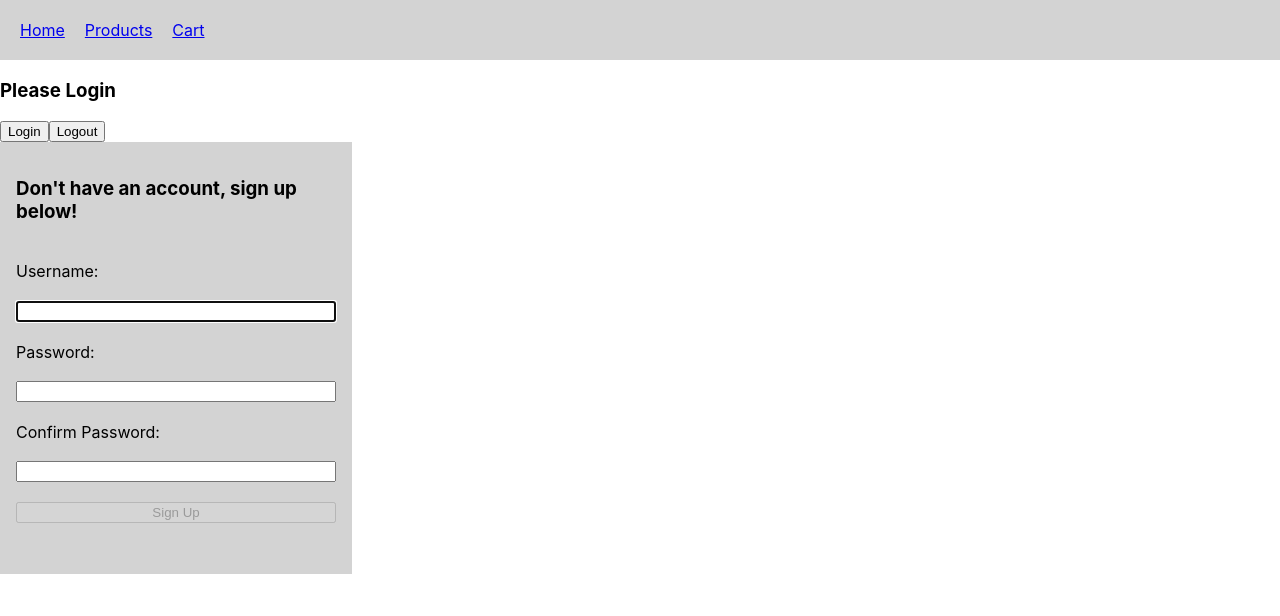
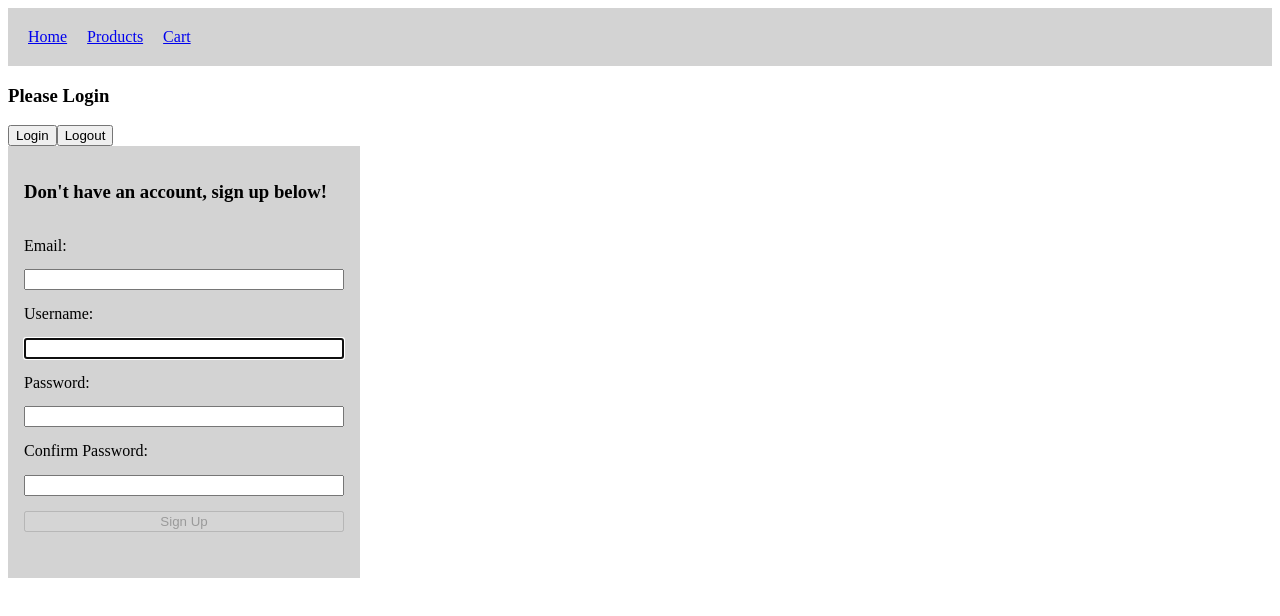
Before and after one commit to carlosbanales/fauxwebstore, a React (Create React App) app: page / in a window 1280 px wide. Shown: the top 616 px of the page. Built offline with nearby package versions, Linux system fonts and the light colour scheme; no server answers.

Commit message:
updated reg form

```diff
--- a/src/components/Register.js
+++ b/src/components/Register.js
@@ -8,7 +8,8 @@ function Register() {
 	const userRef = useRef();
 	const errRef = useRef();
 
-	const [email, setEmail] = useState('email');
+	const [email, setEmail] = useState('');
+	const [emailFocus, setEmailFocus] = useState(false);
 
 	const [user, setUser] = useState('');
 	const [validName, setValidName] = useState(false);
@@ -27,6 +28,7 @@ function Register() {
 
 	useEffect(() => {
 		userRef.current.focus();
+		console.log("user focus useeffect ran");
 	},[])
 
 	useEffect(() => {
@@ -63,7 +65,7 @@ function Register() {
 				method:"POST",
 				body:JSON.stringify(
 					{
-						email: 'carloscruz@gmail.com',
+						email: email,
 						username: user,
 						password: pwd,
 						name:{
@@ -107,6 +109,18 @@ function Register() {
 							"offscreen"} aria-live="assertive">{error}</p>
 					<h3>Don't have an account, sign up below!</h3>
 					<form onSubmit={handleSubmit}>
+						<label htmlFor="email">
+							Email:
+						</label>
+						<input
+							type="text"
+							id="email"
+							autoComplete="off"
+							onChange={(e) => setEmail(e.target.value)}
+							required
+							onFocus={() => setEmailFocus(true)}
+							onBlur={() => setEmailFocus(true)}
+						/>
 						<label htmlFor="username">
 							Username:
 						</label>
--- a/src/index.css
+++ b/src/index.css
@@ -1,17 +1,3 @@
-body {
-  margin: 0;
-  font-family: -apple-system, BlinkMacSystemFont, 'Segoe UI', 'Roboto', 'Oxygen',
-    'Ubuntu', 'Cantarell', 'Fira Sans', 'Droid Sans', 'Helvetica Neue',
-    sans-serif;
-  -webkit-font-smoothing: antialiased;
-  -moz-osx-font-smoothing: grayscale;
-}
-
-code {
-  font-family: source-code-pro, Menlo, Monaco, Consolas, 'Courier New',
-    monospace;
-}
-
 nav {
   background-color: lightgrey;
   padding: 20px;
```
